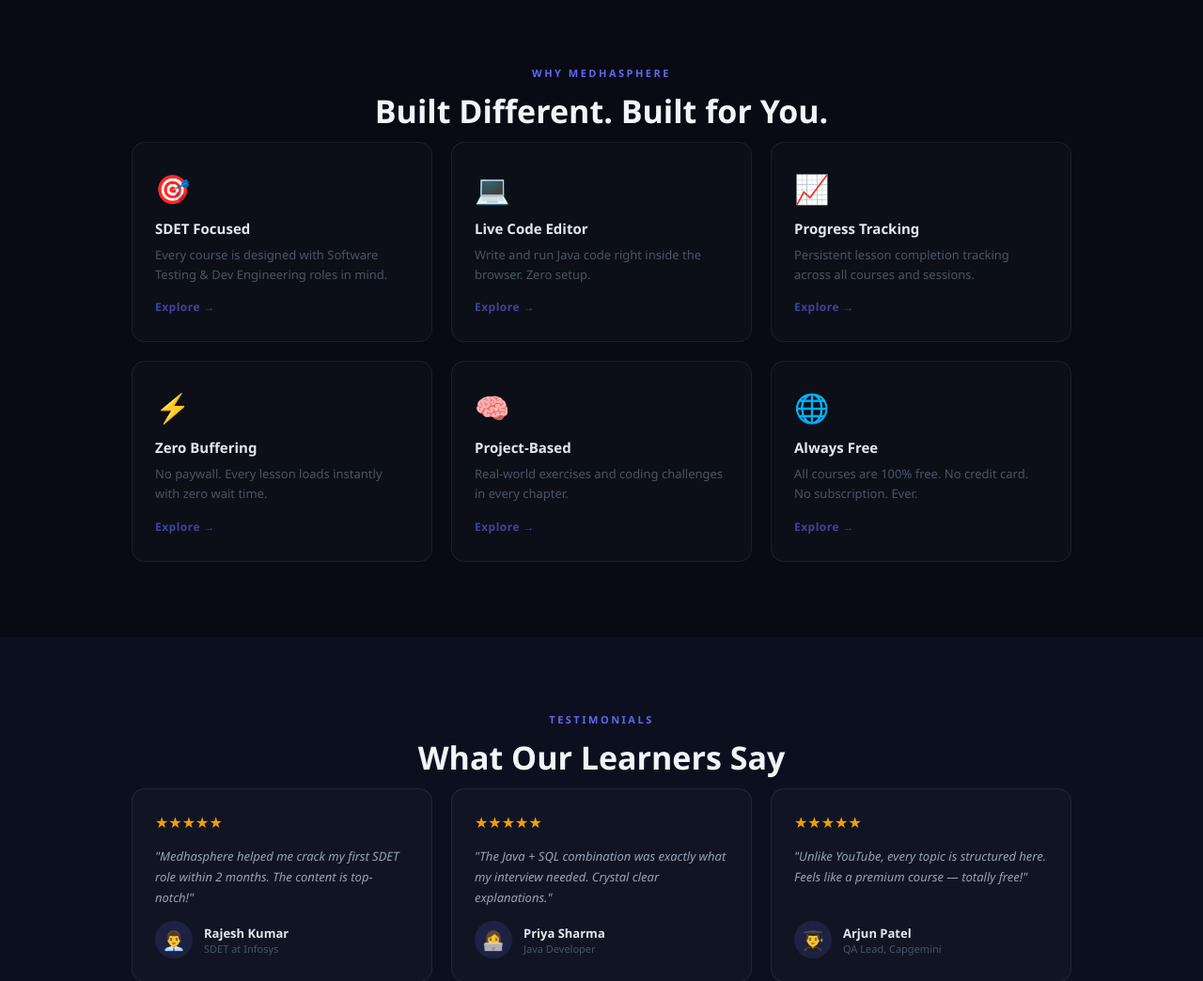
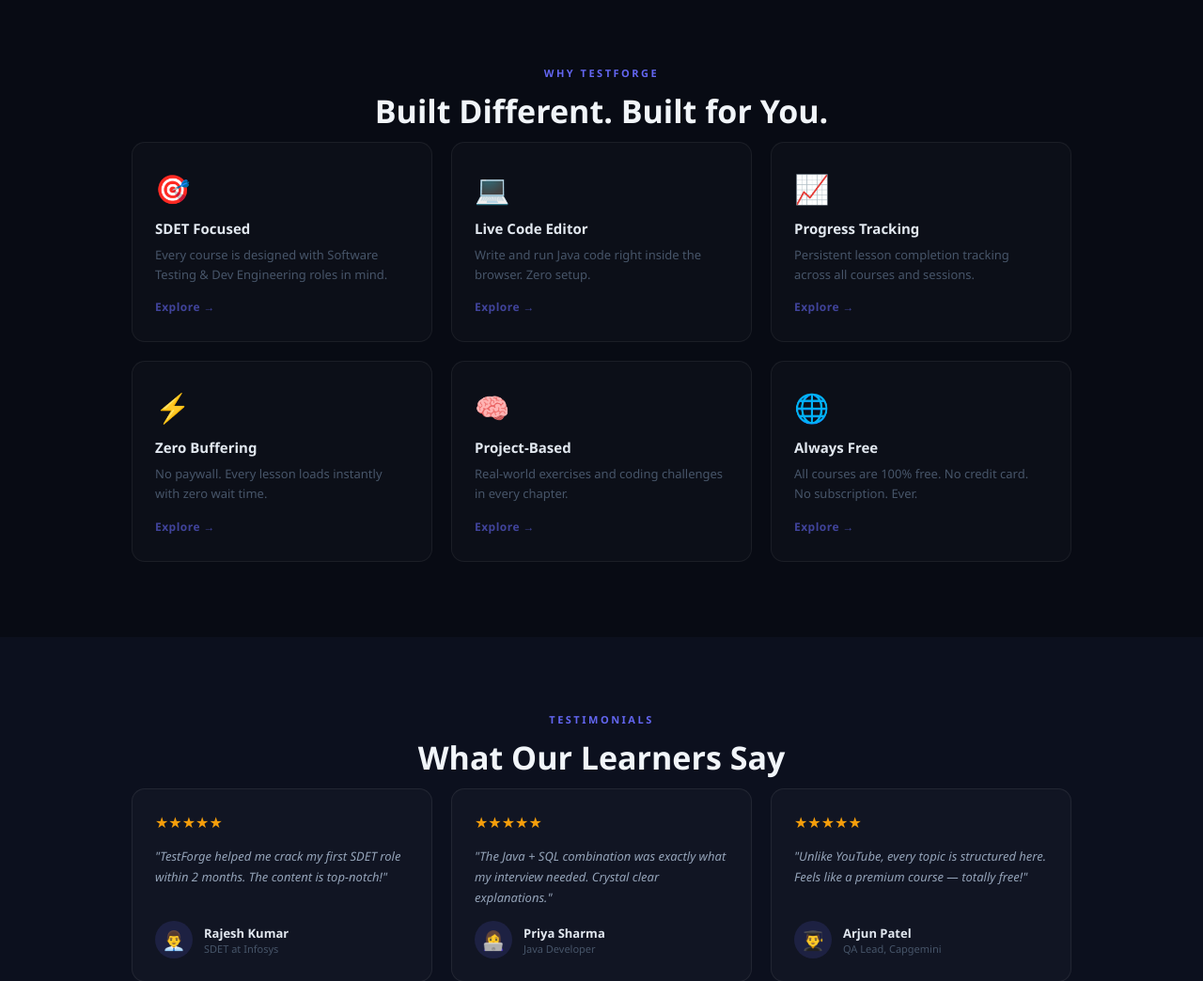
Before and after one commit to Sakshidhole04/SDET-HUB, a React (Vite) app: page / in a window 1280 px wide. Shown: the part 1638-2682 px from the top of the page at 94% size. Built offline with nearby package versions, Linux system fonts and the light colour scheme.

Commit message:
rebrand: Medhasphere → TestForge across all files

```diff
--- a/index.html
+++ b/index.html
@@ -4,7 +4,7 @@
     <meta charset="UTF-8" />
     <link rel="icon" type="image/svg+xml" href="/favicon.svg" />
     <meta name="viewport" content="width=device-width, initial-scale=1.0" />
-    <title>Medhasphere – SDET</title>
+    <title>TestForge – SDET</title>
   </head>
   <body>
     <div id="root"></div>
--- a/src/App.jsx
+++ b/src/App.jsx
@@ -29,7 +29,7 @@ function AppContent() {
       <header className="app-header">
         <Link to="/" className="logo">
           <span className="logo-icon">🎓</span>
-          <span>Medhasphere</span>
+          <span>TestForge</span>
         </Link>
         <button
           className="hamburger"
--- a/src/context/ProgressContext.jsx
+++ b/src/context/ProgressContext.jsx
@@ -1,6 +1,6 @@
 import { createContext, useContext, useState, useCallback } from 'react';
 
-const KEY = 'medhasphere_progress';
+const KEY = 'testforge_progress';
 
 function load() {
   try { return JSON.parse(localStorage.getItem(KEY)) || {}; }
--- a/src/data/javaData.js
+++ b/src/data/javaData.js
@@ -130,7 +130,7 @@ final int MAX_SIZE = 100;
 \`\`\`java
 public class VariableTypes {
     // 1. Class/Static variable — shared across all instances
-    static String company = "Medhasphere";
+    static String company = "TestForge";
 
     // 2. Instance variable — belongs to each object
     String name;
--- a/src/pages/Home.jsx
+++ b/src/pages/Home.jsx
@@ -146,7 +146,7 @@ const FEATURES = [
     tagline: 'No ads. No spinners. No friction. Just pure, fast learning.',
     visual: 'compare',
     rows: [
-      { label: '🟢 Medhasphere', val: '< 0.1s load', good: true },
+      { label: '🟢 TestForge', val: '< 0.1s load', good: true },
       { label: 'Typical MOOC', val: '3 – 8s + spinner', good: false },
       { label: 'YouTube', val: '2 – 5s + pre-roll ads', good: false },
       { label: 'Paid platforms', val: 'Paywall first', good: false },
@@ -172,7 +172,7 @@ const FEATURES = [
     tagline: 'Premium quality, zero cost. No strings. No upsells. No surprises.',
     visual: 'compare',
     rows: [
-      { label: '🟢 Medhasphere', val: '₹0 forever', good: true },
+      { label: '🟢 TestForge', val: '₹0 forever', good: true },
       { label: 'Udemy', val: '₹499 – ₹3,499 / course', good: false },
       { label: 'Coursera', val: '$49 / month', good: false },
       { label: 'LinkedIn Learning', val: '$19.99 / month', good: false },
@@ -255,7 +255,7 @@ function FeatureSpotlight({ feat, onClose, onNavigate }) {
 }
 
 const TESTIMONIALS = [
-  { stars: 5, quote: '"Medhasphere helped me crack my first SDET role within 2 months. The content is top-notch!"',          name: 'Rajesh Kumar', role: 'SDET at Infosys',     av: '👨‍💼' },
+  { stars: 5, quote: '"TestForge helped me crack my first SDET role within 2 months. The content is top-notch!"',          name: 'Rajesh Kumar', role: 'SDET at Infosys',     av: '👨‍💼' },
   { stars: 5, quote: '"The Java + SQL combination was exactly what my interview needed. Crystal clear explanations."',         name: 'Priya Sharma', role: 'Java Developer',       av: '👩‍💻' },
   { stars: 5, quote: '"Unlike YouTube, every topic is structured here. Feels like a premium course — totally free!"',          name: 'Arjun Patel',  role: 'QA Lead, Capgemini',  av: '👨‍🎓' },
 ];
@@ -325,7 +325,7 @@ export default function Home() {
 
       {/* ── FEATURES ── */}
       <section className="lp-section lp-bg1">
-        <div className="lp-sec-label">WHY MEDHASPHERE</div>
+        <div className="lp-sec-label">WHY TESTFORGE</div>
         <h2 className="lp-sec-title">Built Different. Built for You.</h2>
         <div className="lp-feat-grid">
           {FEATURES.map(f => (
@@ -373,12 +373,12 @@ export default function Home() {
 
       {/* ── FOOTER ── */}
       <footer className="lp-footer">
-        <div className="lp-ftr-logo">📚 <span>Medhasphere</span></div>
+        <div className="lp-ftr-logo">⚒️ <span>TestForge</span></div>
         <p className="lp-ftr-tag">Master Testing &amp; Development Skills</p>
         <div className="lp-ftr-nav">
           {COURSES.map(c => <button key={c.route} onClick={() => navigate(c.route)}>{c.title.split(' ')[0]}</button>)}
         </div>
-        <p className="lp-ftr-copy">© 2025 Medhasphere. All rights reserved.</p>
+        <p className="lp-ftr-copy">© 2026 TestForge. All rights reserved.</p>
       </footer>
 
     </div>
```
